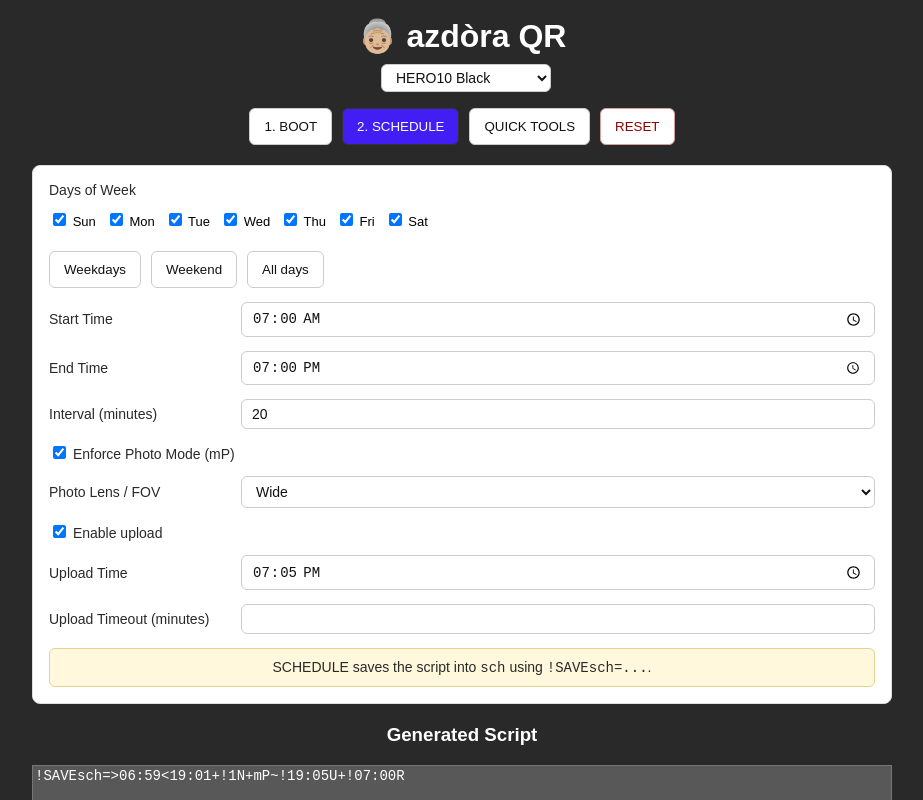
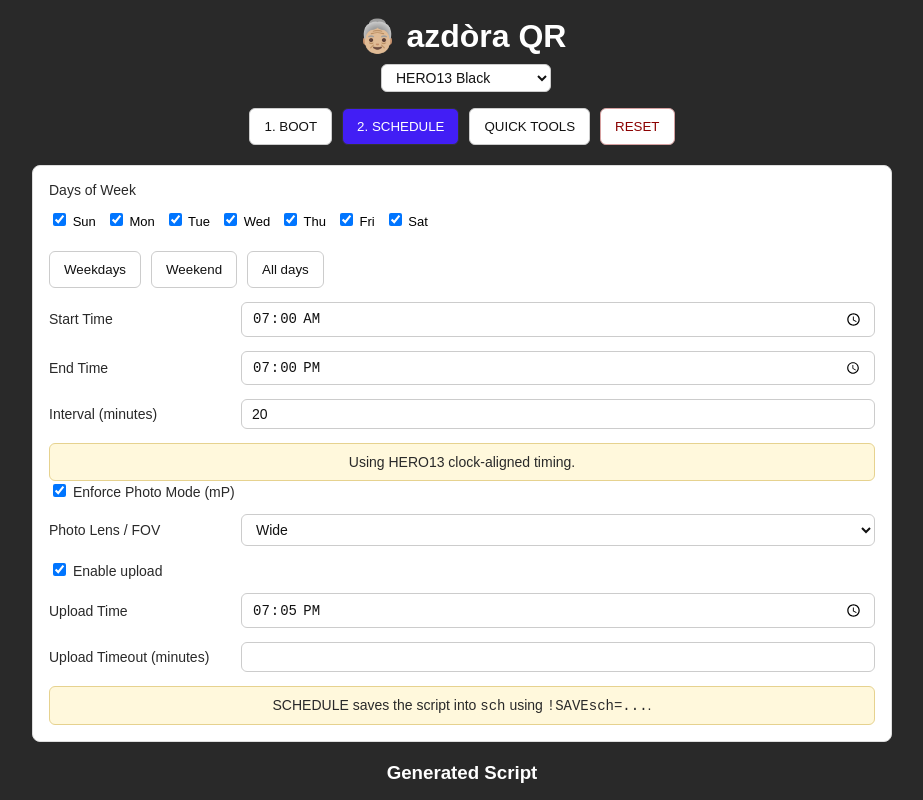
Before and after one commit to marcotidei/azdoraqr, a React (Vite) app: page / in a window 1280 px wide. Both pictures are taken after a click on the button "2. SCHEDULE". Shown: the top 800 px of the page, without its empty margins (178-1101 px from the left). Built offline with nearby package versions, Linux system fonts and the light colour scheme.

Commit message:
New Time Clacualtions

```diff
--- a/src/App.jsx
+++ b/src/App.jsx
@@ -144,9 +144,52 @@ function timeToMinutes(time) {
   return h * 60 + m;
 }
 
-function intervalToLabs(interval) {
-  return `00;${String(interval).padStart(2, "0")}R`;
+function pad2(value) {
+  return String(value).padStart(2, "0");
 }
+
+function isHero13(cameraModel) {
+  return cameraModel === "hero13";
+}
+
+function buildHero13AlignedRepeat(interval) {
+  const hours = Math.floor(interval / 60);
+  const minutes = interval % 60;
+  return `!${pad2(hours)};${pad2(minutes)}R`;
+}
+
+function buildRelativeRepeat(interval, manualDriftSeconds) {
+  const totalSeconds = Math.max(1, interval * 60 - Number(manualDriftSeconds || 0));
+  return `!${totalSeconds}RQ`;
+}
+
+function buildCalculatedBoundaryRepeat(interval) {
+  // Assumes a short post-capture pause happened first (e.g. !2N),
+  // so we are never exactly on a slot boundary at :00.
+  return [
+    `=At:N`,
+    `=A%${interval}`,
+    `=Bt:S`,
+    `=C${interval}`,
+    `=C-A`,
+    `=C*60`,
+    `=C-B`,
+    `!$CR`,
+  ].join("");
+}
+
+function buildIntervalRepeat(cameraModel, interval, manualDriftSeconds) {
+  if (isHero13(cameraModel)) {
+    return buildHero13AlignedRepeat(interval);
+  }
+
+  if (interval >= 60) {
+    return buildRelativeRepeat(interval, manualDriftSeconds);
+  }
+
+  return buildCalculatedBoundaryRepeat(interval);
+}
+
 
 // ─── Component ────────────────────────────────────────────────────────────────
 
@@ -155,15 +198,16 @@ export default function App() {
   const [page, setPage] = useState("boot"); // boot | schedule | quickTools | reset
 
   // Camera selection
-  const [cameraModel, setCameraModel] = useState("hero10");
+  const [cameraModel, setCameraModel] = useState("hero13");
 
-// Schedule settings
+  // Schedule settings
   const [days, setDays] = useState(ALL_DAYS);
   const [start, setStart] = useState("07:00");
   const [end, setEnd] = useState("19:00");
   const [interval, setInterval] = useState(20);
   const [enforcePhotoMode, setEnforcePhotoMode] = useState(true);
   const [lens, setLens] = useState("fW");
+  const [manualDriftSeconds, setManualDriftSeconds] = useState(2);
 
   // Upload settings
   const [upload, setUpload] = useState(true);
@@ -258,6 +302,17 @@ export default function App() {
     return `=Tt:W=(${conditions})>`;
   }
 
+  function buildCaptureCommands() {
+    let script = "";
+
+    if (enforcePhotoMode) script += `+mP`;
+    if (lens) script += `+${lens}`;
+
+    script += `+!S+!2N`;
+
+    return script;
+  }
+
   function generateBootScript() {
     let script = "";
 
@@ -274,17 +329,21 @@ export default function App() {
     const wakeTime = addMinutes(start, -1);
     const stopTime = addMinutes(end, 1);
     const dayFilter = buildDayFilter();
+    const captureCommands = buildCaptureCommands();
+    const repeatCommands = buildIntervalRepeat(cameraModel, interval, manualDriftSeconds);
 
     let script = `!SAVEsch=>${wakeTime}<${stopTime}+`;
     if (dayFilter) script += dayFilter;
+
     script += `!1N`;
-    if (enforcePhotoMode) script += `+mP`;
+    script += captureCommands;
+    script += repeatCommands;
 
     if (upload) {
       const timeoutSuffix = uploadTimeout ? String(uploadTimeout) : "";
       script += `~!${uploadTime}U${timeoutSuffix}+!${start}R`;
     } else {
-      script += `!${start}R`;
+      script += `~!${start}R`;
     }
 
     return script;
@@ -436,7 +495,36 @@ export default function App() {
 
         <div style={fieldGrid}>
           <label style={styles.label}>Interval (minutes)</label>
-          <input type="number" min="1" value={interval} onChange={(e) => setInterval(Number(e.target.value))} style={styles.input} />
+          <input
+            type="number"
+            min="1"
+            value={interval}
+            onChange={(e) => setInterval(Number(e.target.value))}
+            style={styles.input}
+          />
+        </div>
+
+        {cameraModel !== "hero13" && interval >= 60 && (
+          <div style={fieldGrid}>
+            <label style={styles.label}>Drift Compensation (sec)</label>
+            <input
+              type="number"
+              min="0"
+              value={manualDriftSeconds}
+              onChange={(e) => setManualDriftSeconds(Number(e.target.value))}
+              style={styles.input}
+            />
+          </div>
+        )}
+
+        <div style={styles.note}>
+          {cameraModel === "hero13" ? (
+            <>Using HERO13 clock-aligned timing.</>
+          ) : interval >= 60 ? (
+            <>Using simple repeat timing with optional drift compensation.</>
+          ) : (
+            <>Using calculated next-boundary timing for better sub-hour alignment.</>
+          )}
         </div>
 
         <div style={styles.checkboxRow}>
```
